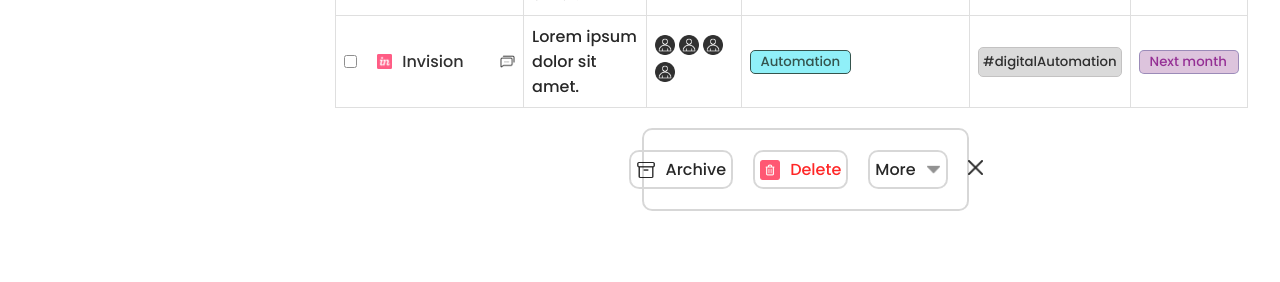
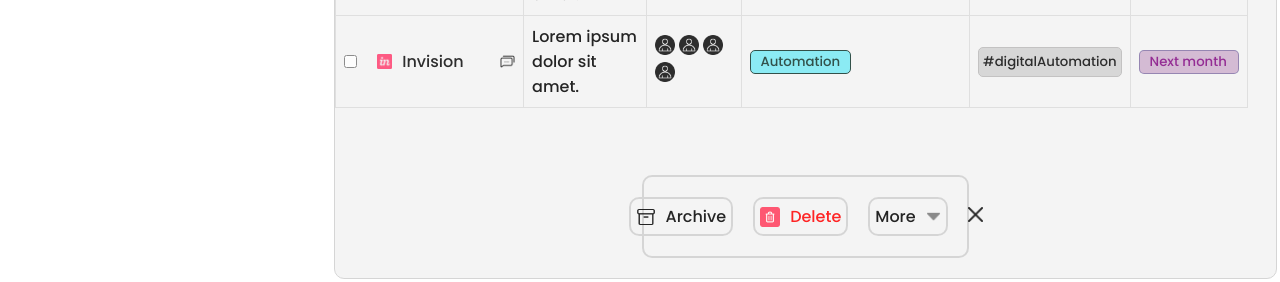
Before and after one commit to Yashraj0888/inovation-hub, a plain HTML site: page index.html in a window 1280 px wide. Shown: the part 1026-1308 px from the top of the page. Before the commit the page ends 1257 px from the top, so only its background shows below. Drawn offline with Linux system fonts and the light colour scheme.

Commit message:
some chnge

```diff
--- a/rigth.css
+++ b/rigth.css
@@ -1,6 +1,6 @@
 .right{
     width:73.5%;
-    height: 100vh;
+    height: 100%;
     float: right;
     border: 1px solid lightgray;
     background-color: #f3f3f3;
@@ -25,6 +25,7 @@
   align-items: center;
   gap: 5px;
 }
+
 
 .header_right_container_button{
   padding: 5px;
@@ -182,6 +183,7 @@ table {
     display: flex;
     align-items: center;
     justify-content: center;
+    margin-top: 5%;
   }
   .footContainer{
     border: 2px solid lightgray;
```
